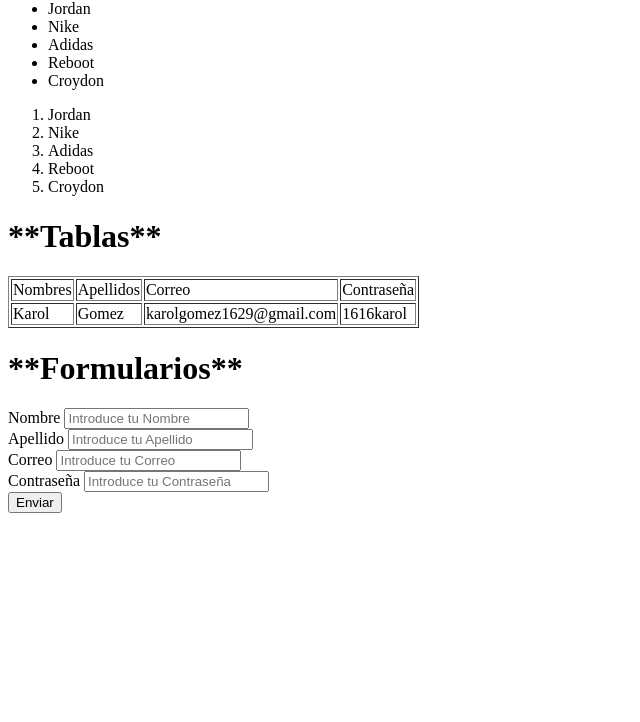
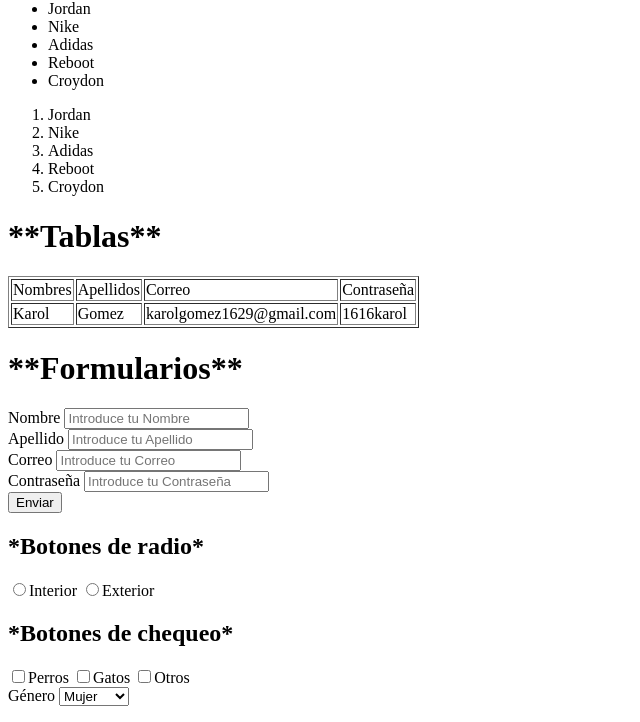
Before and after one commit to karolgomez1629-blip/Proyectoficha3313637, a plain HTML site: page index.html in a window 1280 px wide. Shown: the part 508-1230 px from the top of the page, without its empty margins (0-640 px from the left). Before the commit the page ends 1037 px from the top, so only its background shows below. Drawn offline with Linux system fonts and the light colour scheme.

Commit message:
Actualizado 01 dic

```diff
--- a/index.html
+++ b/index.html
@@ -68,6 +68,22 @@
     <br>
     <input type="submit" value="Enviar">
 
+<h2>*Botones de radio*</h2>
+		<label for=""><Input type="radio">Interior</label>
+		<label for=""><Input type="radio">Exterior</label>
+			<br>
+	<h2>*Botones de chequeo*</h2>
+		<label for=""><input type="checkbox">Perros</label>
+		<label for=""><input type="checkbox">Gatos</label>
+		<label for=""><input type="checkbox">Otros</label>
+
+		<br>
+		<label for="">Género</label>
+		<select name="" id="">
+		<option value="mujer">Mujer</option>
+		<option value="hombre">Hombre</option>
+		<option value="otro">Otro</option>
+
 
 
 </form>
```
